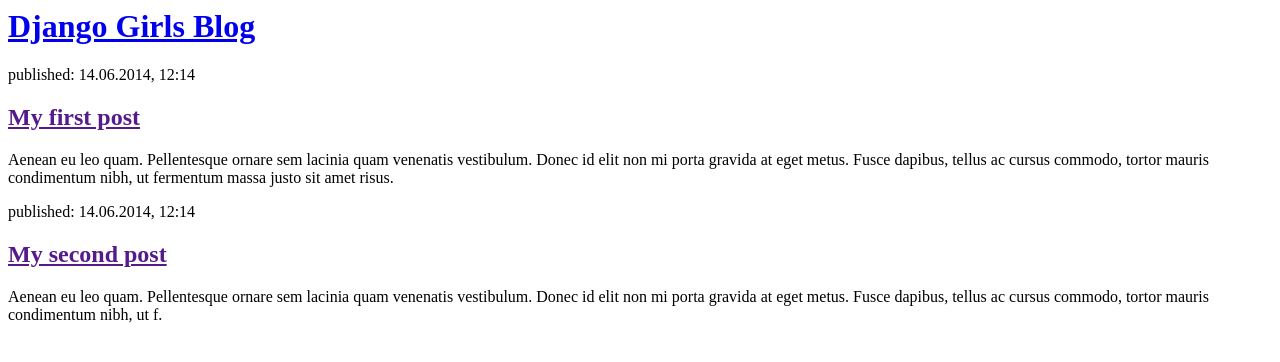
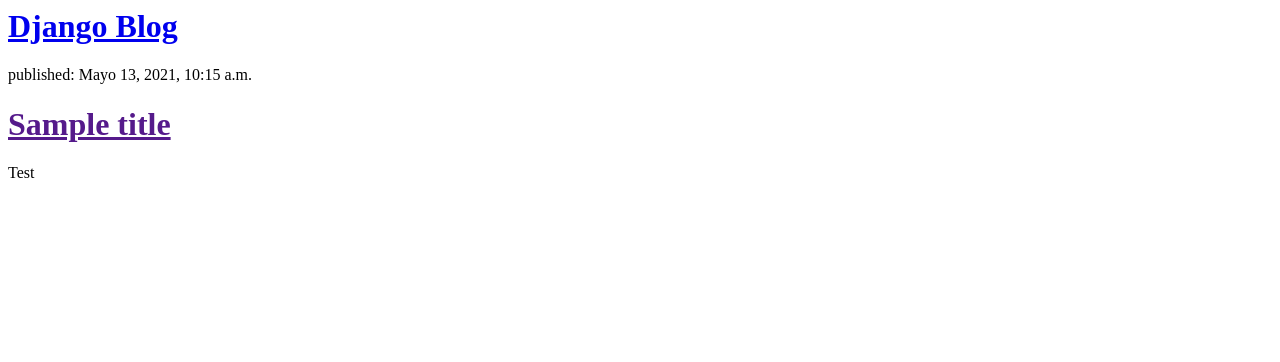
Before and after one commit to A6-VM/proyecto-vg, a Django app: page / in a window 1280 px wide. Shown: the top 362 px of the page. Run offline with Django 3.2, Linux system fonts and the light colour scheme; data comes from the database, SQL or seed files in the repository; both versions use the stored data as it was after the commit.

Commit message:
Modified templates to display posts from database

```diff
--- a/a6/a6/settings.py
+++ b/a6/a6/settings.py
@@ -25,8 +25,8 @@
 # SECURITY WARNING: don't run with debug turned on in production!
 DEBUG = True
 
-#ALLOWED_HOSTS = ['127.0.0.1', 'samfalmar.pythonanywhere.com']
-ALLOWED_HOSTS = []
+ALLOWED_HOSTS = ['127.0.0.1', 'samfalmar.pythonanywhere.com']
+#ALLOWED_HOSTS = []
 
 # Application definition
 
--- a/a6/blog/templates/blog/post_list.html
+++ b/a6/blog/templates/blog/post_list.html
@@ -1,22 +1,20 @@
 <html>
     <head>
-        <title>Django Girls blog</title>
+        <title>Django  blog</title>
     </head>
     <body>
-        <div>
-            <h1><a href="/">Django Girls Blog</a></h1>
-        </div>
 
-        <div>
-            <p>published: 14.06.2014, 12:14</p>
-            <h2><a href="">My first post</a></h2>
-            <p>Aenean eu leo quam. Pellentesque ornare sem lacinia quam venenatis vestibulum. Donec id elit non mi porta gravida at eget metus. Fusce dapibus, tellus ac cursus commodo, tortor mauris condimentum nibh, ut fermentum massa justo sit amet risus.</p>
-        </div>
+    <div>
+        <h1><a href="/">Django Blog</a></h1>
+    </div>
 
-        <div>
-            <p>published: 14.06.2014, 12:14</p>
-            <h2><a href="">My second post</a></h2>
-            <p>Aenean eu leo quam. Pellentesque ornare sem lacinia quam venenatis vestibulum. Donec id elit non mi porta gravida at eget metus. Fusce dapibus, tellus ac cursus commodo, tortor mauris condimentum nibh, ut f.</p>
-        </div>
+{% for post in posts %}
+    <div>
+        <p>published: {{ post.published_date }}</p>
+        <h1><a href="">{{ post.title }}</a></h1>
+        <p>{{ post.text|linebreaksbr }}</p>
+    </div>
+{% endfor %}
+
     </body>
 </html>
--- a/a6/blog/views.py
+++ b/a6/blog/views.py
@@ -1,4 +1,7 @@
 from django.shortcuts import render
+from django.utils import timezone
+from .models import Post
 
 def post_list(request):
-    return render(request, 'blog/post_list.html', {})
+    posts = Post.objects.filter(published_date__lte=timezone.now()).order_by('published_date')
+    return render(request, 'blog/post_list.html', {'posts': posts})
--- /dev/null
+++ b/a6/pyvenv.cfg
@@ -0,0 +1,3 @@
+home = C:\Users\Jacke\AppData\Local\Microsoft\WindowsApps\PythonSoftwareFoundation.Python.3.9_qbz5n2kfra8p0
+include-system-site-packages = false
+version = 3.9.5
```
Also changed, not shown: a6/db.sqlite3, 9 other files.
